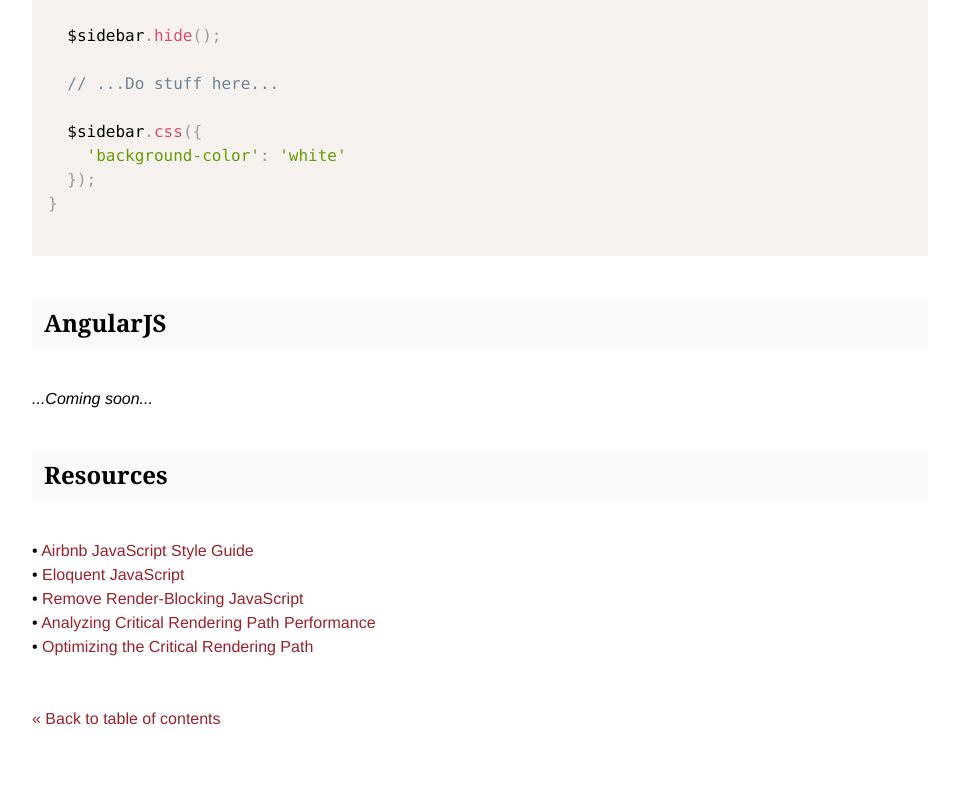
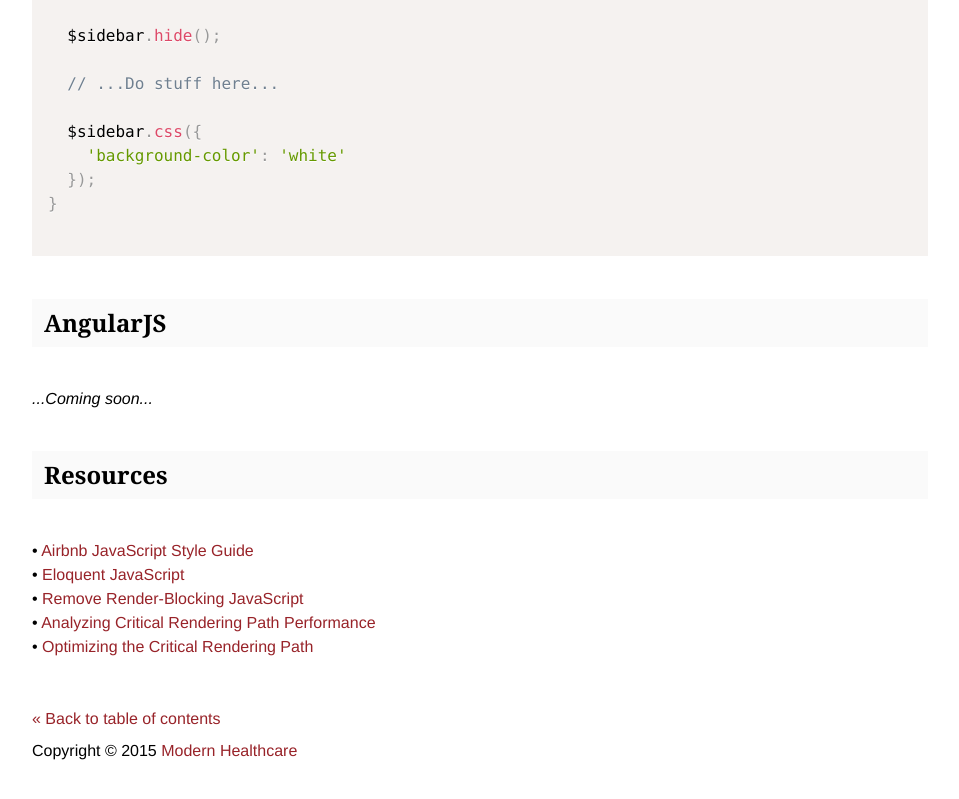
Before and after one commit to modernhealthcare/mh-javascript, a website: page src/index.html in a window 1280 px wide. Shown: the part 6712-7511 px from the top of the page, without its empty margins (320-1279 px from the left). Drawn offline with nearby package versions, Linux system fonts and the light colour scheme; files that its build step writes are made by us from their sources.

Commit message:
Added copyright

```diff
--- a/src/index.html
+++ b/src/index.html
@@ -63,6 +63,8 @@
           <br><br>
           <a href="/">&laquo; Back to table of contents</a>
           <br><br>
+          <span data-js="copyright"></span>
+          <br><br>
         </div>
       </div>
     </div>
```
Also changed, not shown: dist/index.html.
